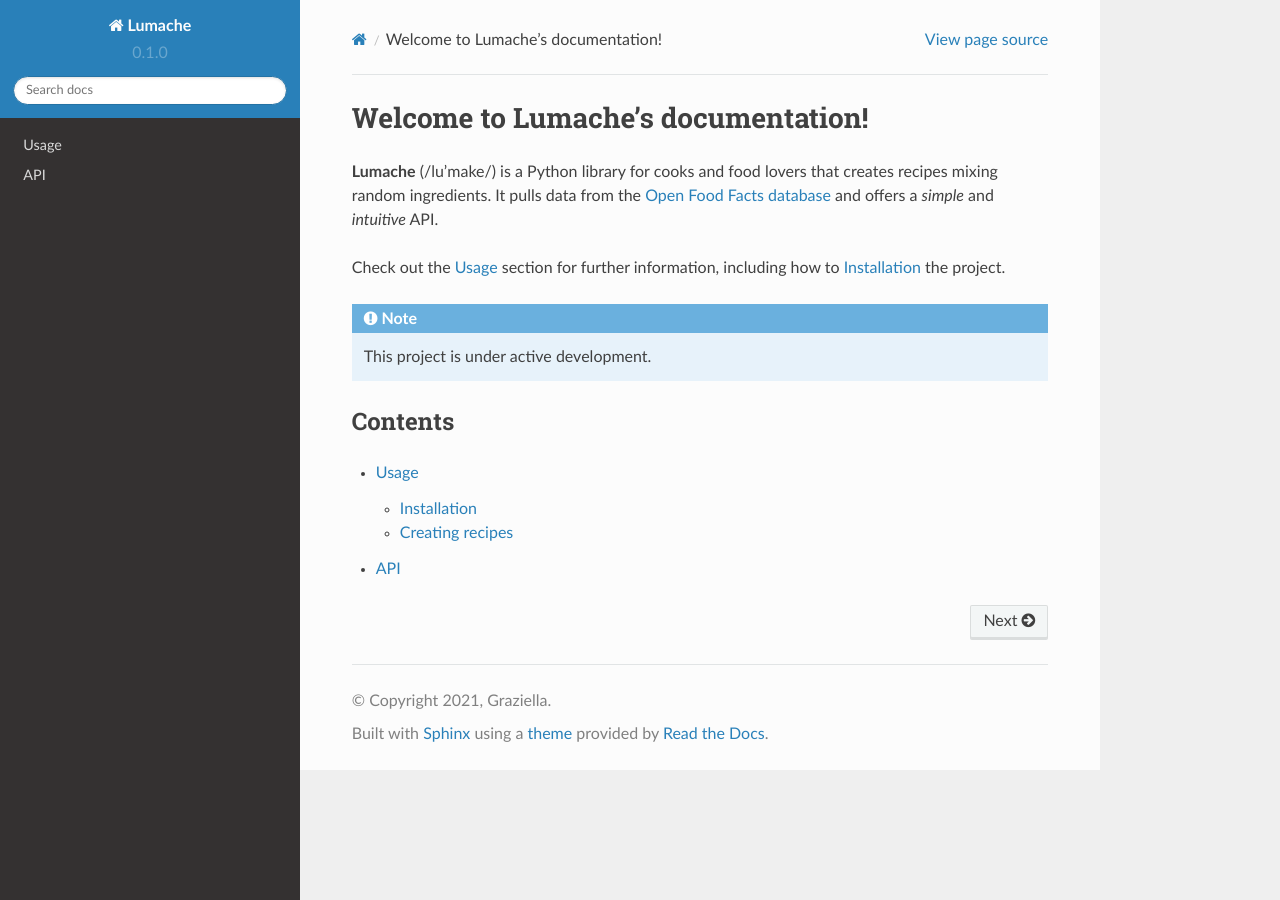
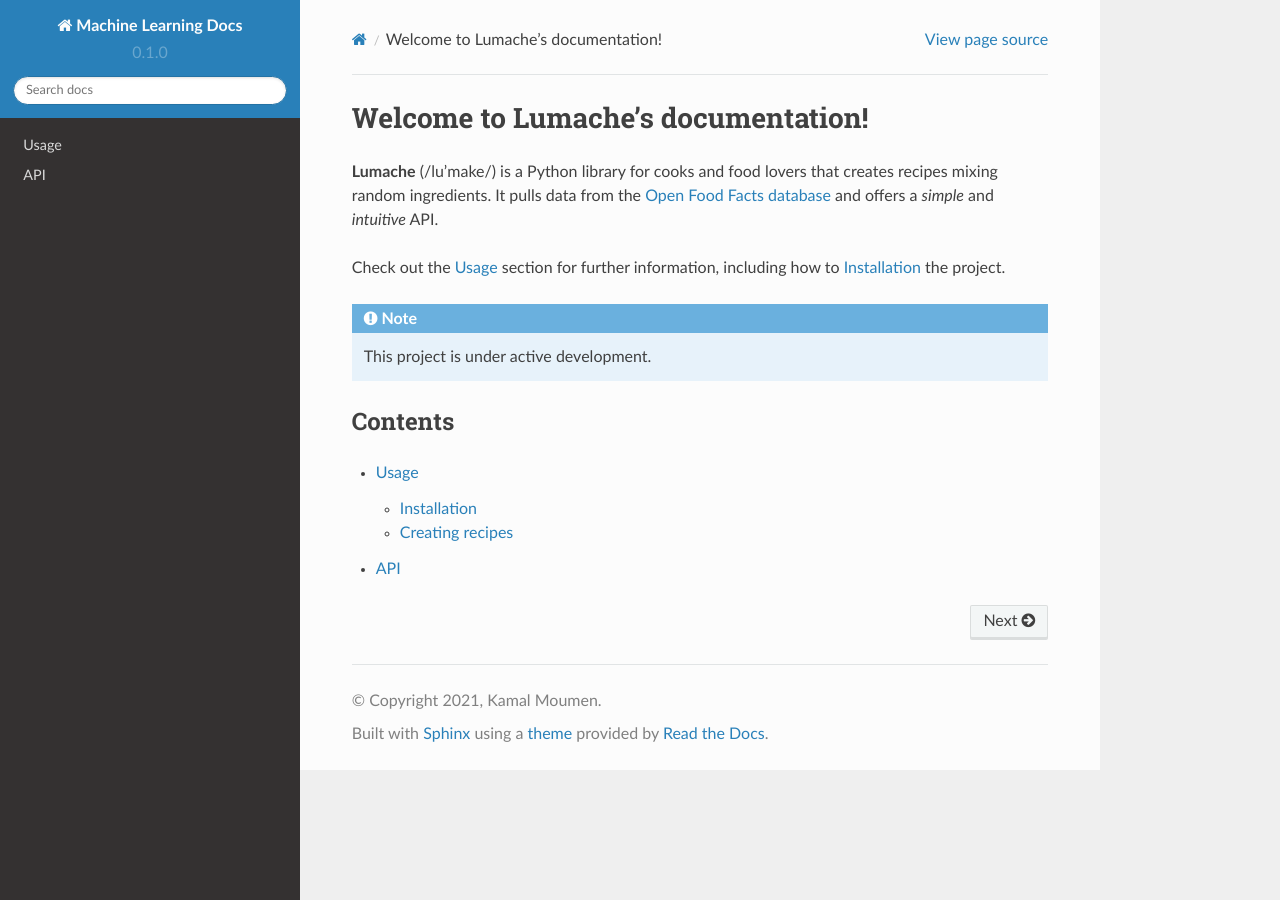
Before and after one commit to kamalmoumenpro/ml-docs, a Sphinx documentation site: the page built from docs/source/index.rst, in a window 1280 px wide. Built offline with Sphinx 7.4.7 and the Read the Docs theme 2.0.0, drawn with Linux system fonts in a browser that asks for light colours.

Commit message:
Changes to be committed: 	modified:   docs/source/conf.py

```diff
--- a/docs/source/conf.py
+++ b/docs/source/conf.py
@@ -2,9 +2,9 @@
 
 # -- Project information
 
-project = 'Lumache'
-copyright = '2021, Graziella'
-author = 'Graziella'
+project = 'Machine Learning Docs'
+copyright = '2021, Kamal Moumen'
+author = 'Kamal Moumen'
 
 release = '0.1'
 version = '0.1.0'
```
